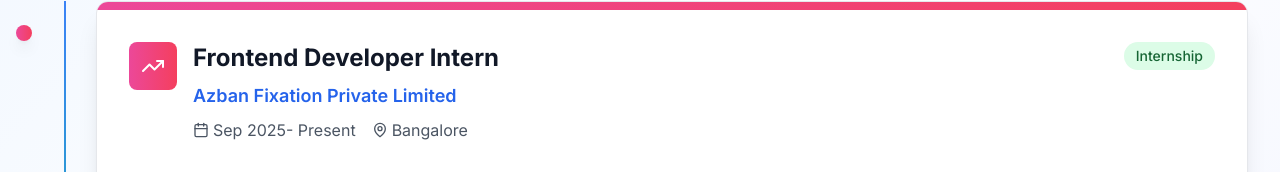
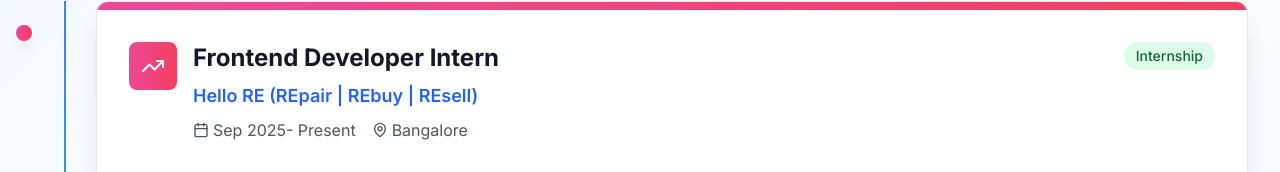
Before and after one commit to vihithaviswanathan/vihitha_portfolio, a React (Vite) app: page /experience in a window 1280 px wide. Shown: the part 428-600 px from the top of the page. Built offline with nearby package versions, Linux system fonts and the light colour scheme.

Commit message:
Update Experience.tsx

```diff
--- a/src/pages/Experience.tsx
+++ b/src/pages/Experience.tsx
@@ -6,7 +6,7 @@
   const experiences = [
     {
       title: 'Frontend Developer Intern',
-      company: 'Azban Fixation Private Limited',
+      company: 'Hello RE (REpair | REbuy | REsell)',
       period: 'Sep 2025- Present',
       location: 'Bangalore',
       type: 'Internship',
```
